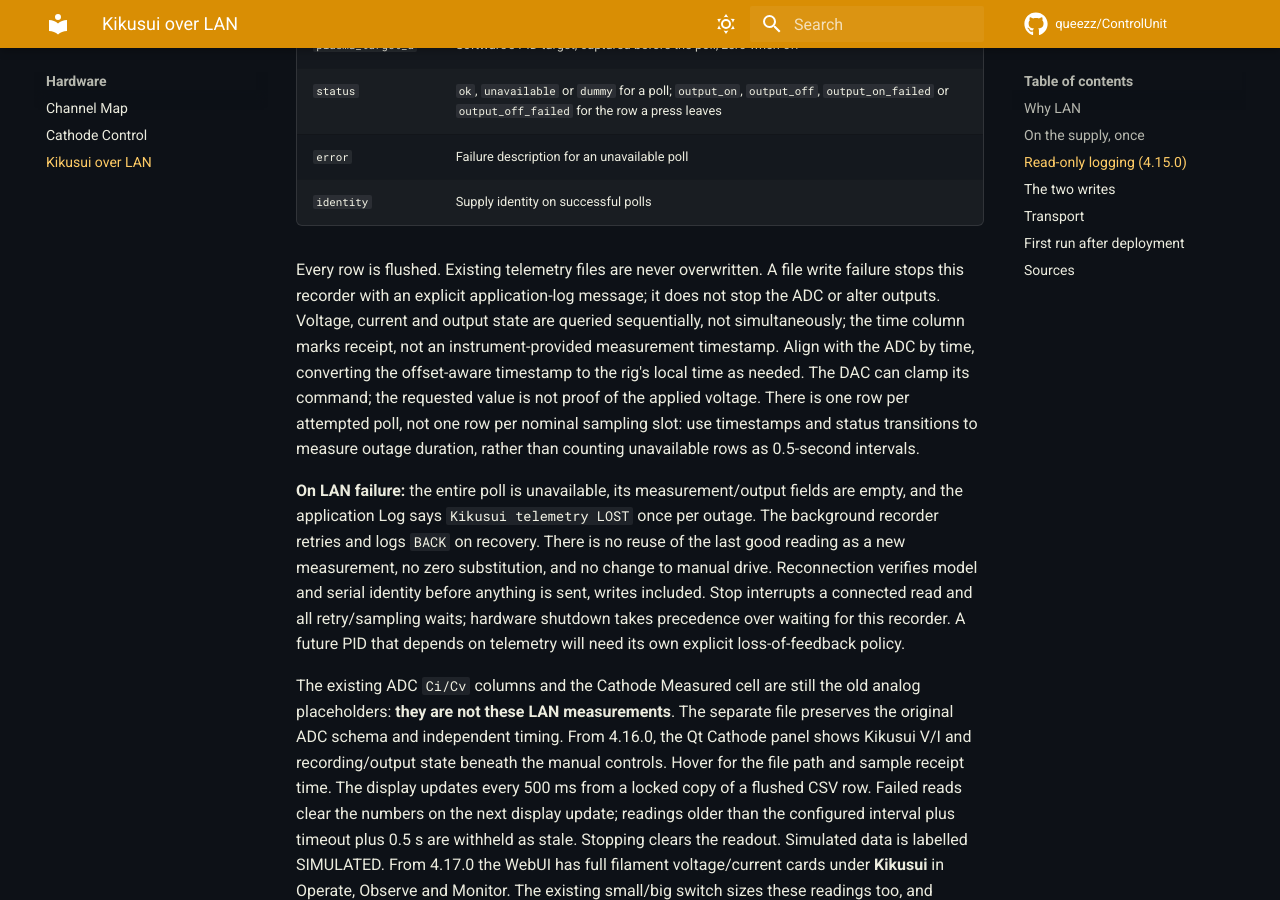
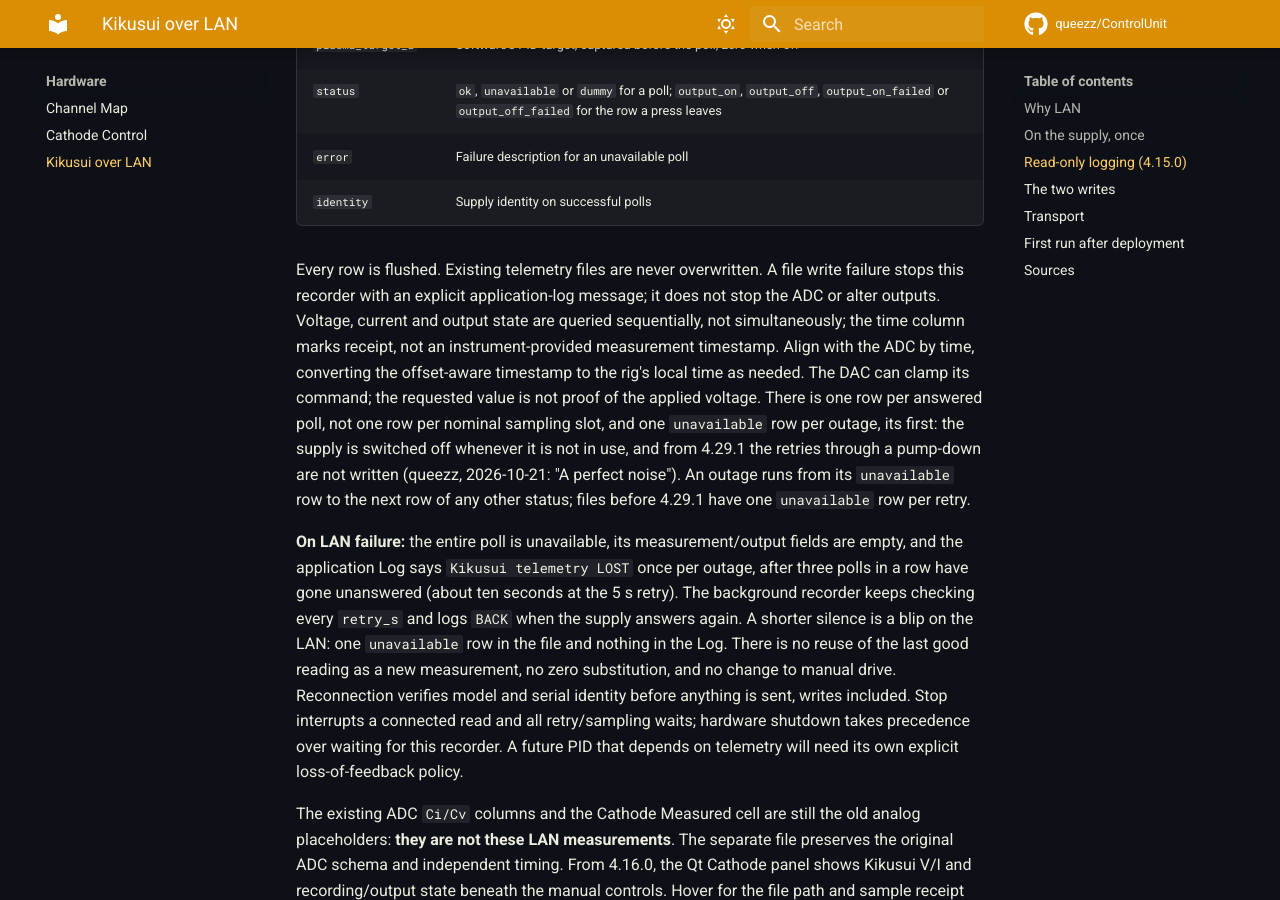
Before and after one commit to queezz/ControlUnit, an MkDocs documentation site: the page built from docs/hardware/kikusui-lan.md, in a window 1280 px wide and 900 px high, scrolled down 2126 px. Built offline with MkDocs 1.6.1 and Material for MkDocs 9.7.7, drawn with Linux system fonts in a browser that asks for light colours; comment, search, counter and statistics services are not loaded.

Commit message:
Write one Kikusui row per outage and say LOST only after three misses
The supply is switched off whenever it is not in use, so every retry
through a pump-down wrote a row of nothing. An outage is now its first
row; the Log says LOST after three missed polls in a row and BACK when
the supply answers again, and a shorter blip on the LAN is one row and
nothing in the Log. Part of the unreleased 4.29.1.

agent: claude

```diff
--- a/docs/hardware/kikusui-lan.md
+++ b/docs/hardware/kikusui-lan.md
@@ -92,13 +92,19 @@ are queried sequentially, not simultaneously; the time column marks receipt,
 not an instrument-provided measurement timestamp. Align with the ADC by time,
 converting the offset-aware timestamp to the rig's local time as needed.
 The DAC can clamp its command; the requested value is not proof of the
-applied voltage. There is one row per attempted poll, not one row per nominal
-sampling slot: use timestamps and status transitions to measure outage
-duration, rather than counting unavailable rows as 0.5-second intervals.
+applied voltage. There is one row per answered poll, not one row per nominal
+sampling slot, and one `unavailable` row per outage, its first: the supply is
+switched off whenever it is not in use, and from 4.29.1 the retries through a
+pump-down are not written (queezz, 2026-10-21: "A perfect noise"). An outage
+runs from its `unavailable` row to the next row of any other status; files
+before 4.29.1 have one `unavailable` row per retry.
 
 **On LAN failure:** the entire poll is unavailable, its measurement/output
 fields are empty, and the application Log says `Kikusui telemetry LOST` once
-per outage. The background recorder retries and logs `BACK` on recovery.
+per outage, after three polls in a row have gone unanswered (about ten
+seconds at the 5 s retry). The background recorder keeps checking every
+`retry_s` and logs `BACK` when the supply answers again. A shorter silence is
+a blip on the LAN: one `unavailable` row in the file and nothing in the Log.
 There is no reuse of the last good reading as a new measurement, no zero
 substitution, and no change to manual drive. Reconnection verifies model and
 serial identity before anything is sent, writes included. Stop interrupts a connected read and
```
Also changed, not shown: .agents/CHANGELOG.md (+8 -0 lines), .agents/log/2026-10-21-log-panel-stall-and-restart-settings.md (+19 -0 lines), 2 other files.
